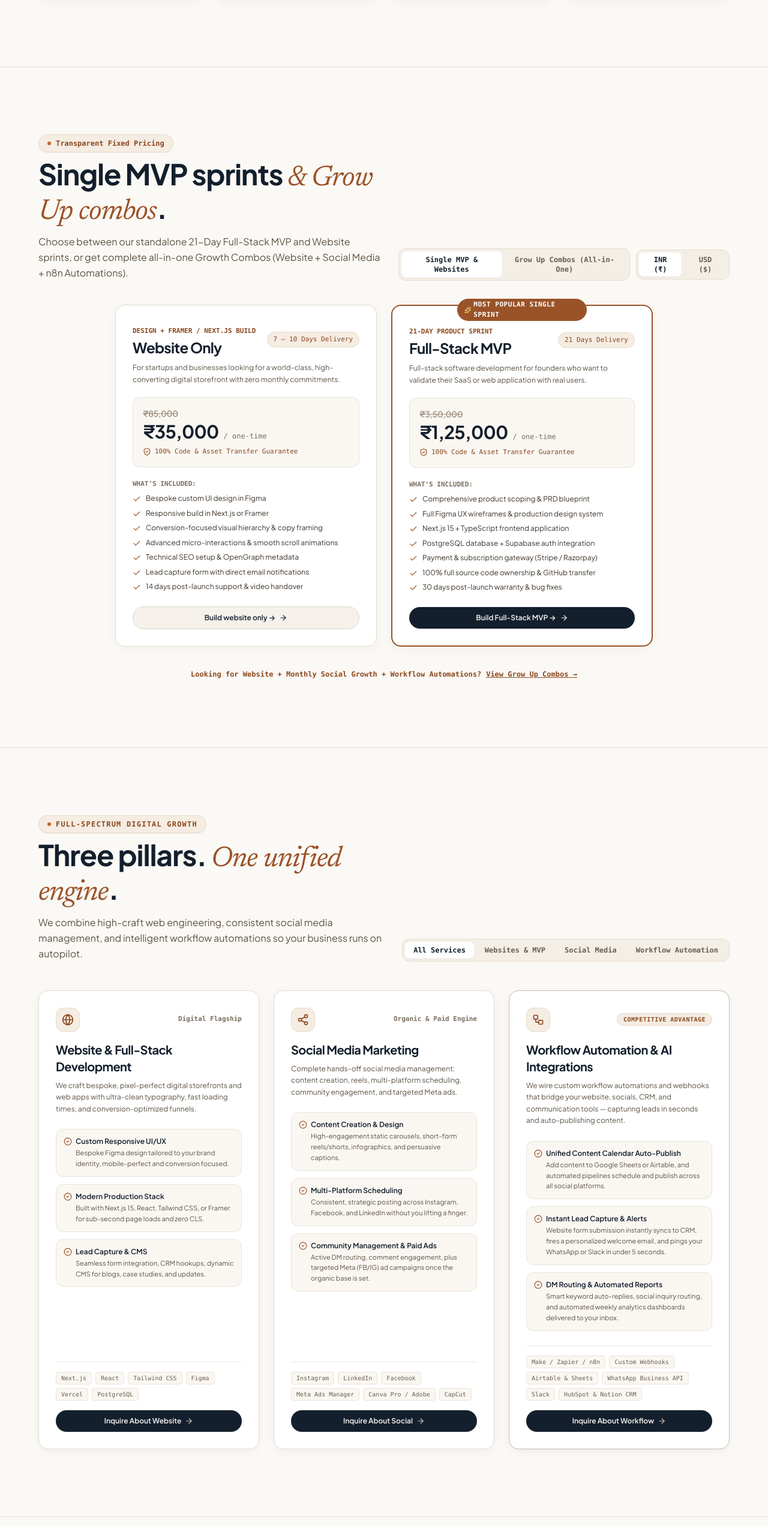
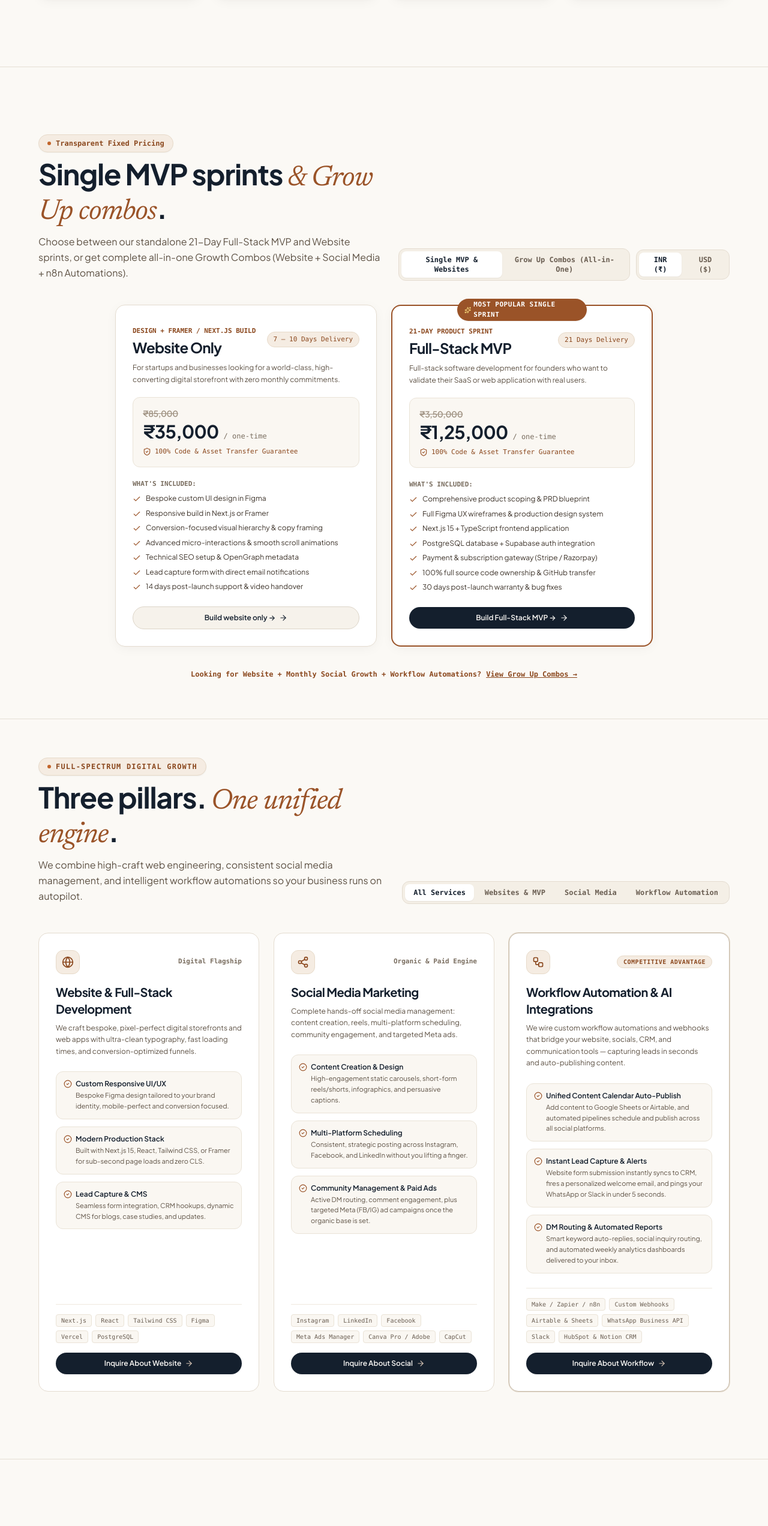
Before and after one commit to rajchowdhury-rc/Agency, a React (Vite) app: page / in a window 1280 px wide. Shown: the part 3131-5675 px from the top of the page at 60% size. Built offline with nearby package versions, Linux system fonts and the light colour scheme.

Commit message:
style: refine spacing and card interactions
Adjust top padding for services and pricing sections to improve visual flow. Enhance card hover states with smooth transitions and shadow elevation to improve user interactivity.

```diff
--- a/src/components/PricingSection.tsx
+++ b/src/components/PricingSection.tsx
@@ -11,7 +11,7 @@ export default function PricingSection({ onSelectPlan }: PricingSectionProps) {
   const [currency, setCurrency] = useState<'INR' | 'USD'>('INR');
 
   return (
-    <section id="pricing" className="py-20 sm:py-28 px-4 sm:px-6 lg:px-8 relative bg-[#FBF9F5] border-t border-[#E5DFD5]">
+    <section id="pricing" className="pt-20 sm:pt-28 pb-10 sm:pb-16 px-4 sm:px-6 lg:px-8 relative bg-[#FBF9F5] border-t border-[#E5DFD5]">
       <div className="max-w-6xl mx-auto relative z-10">
 
         {/* Section Header */}
@@ -98,10 +98,10 @@ export default function PricingSection({ onSelectPlan }: PricingSectionProps) {
                   <div
                     key={plan.id}
                     id={`standalone-card-${plan.id}`}
-                    className={`relative rounded-2xl p-6 sm:p-7 flex flex-col justify-between transition-all duration-200 ${
+                    className={`relative rounded-2xl p-6 sm:p-7 flex flex-col justify-between transition-all duration-300 hover:-translate-y-1 hover:shadow-xl ${
                       isMvp
                         ? 'bg-white border-2 border-[#9A5328] shadow-card'
-                        : 'bg-white border border-[#E4DCD0] shadow-card'
+                        : 'bg-white border border-[#E4DCD0] shadow-card hover:border-[#C8BCAB]'
                     }`}
                   >
                     {isMvp && (
@@ -212,10 +212,10 @@ export default function PricingSection({ onSelectPlan }: PricingSectionProps) {
                   <div
                     key={pkg.id}
                     id={`combo-card-${pkg.id}`}
-                    className={`relative rounded-2xl p-6 sm:p-7 flex flex-col justify-between transition-all duration-200 ${
+                    className={`relative rounded-2xl p-6 sm:p-7 flex flex-col justify-between transition-all duration-300 hover:-translate-y-1 hover:shadow-xl ${
                       isPopular
                         ? 'bg-white border-2 border-[#9A5328] shadow-card'
-                        : 'bg-white border border-[#E4DCD0] shadow-card'
+                        : 'bg-white border border-[#E4DCD0] shadow-card hover:border-[#C8BCAB]'
                     }`}
                   >
                     {/* Hero Badge */}
--- a/src/components/ServicesSection.tsx
+++ b/src/components/ServicesSection.tsx
@@ -26,7 +26,7 @@ export default function ServicesSection({ onSelectService }: ServicesSectionProp
     : SERVICE_PILLARS.filter((p) => p.id === activeTab);
 
   return (
-    <section id="services" className="py-20 sm:py-28 px-4 sm:px-6 lg:px-8 relative bg-[#FBF9F5] border-t border-[#E5DFD5]">
+    <section id="services" className="pt-10 sm:pt-16 pb-20 sm:pb-28 px-4 sm:px-6 lg:px-8 relative bg-[#FBF9F5] border-t border-[#E5DFD5]">
       <div className="max-w-6xl mx-auto">
 
         {/* Section Header */}
@@ -99,7 +99,7 @@ export default function ServicesSection({ onSelectService }: ServicesSectionProp
               <div
                 key={pillar.id}
                 id={`service-card-${pillar.id}`}
-                className={`rounded-2xl p-6 sm:p-7 bg-white border flex flex-col justify-between transition-all duration-200 shadow-card ${
+                className={`rounded-2xl p-6 sm:p-7 bg-white border flex flex-col justify-between transition-all duration-300 hover:-translate-y-1 hover:shadow-xl ${
                   isDifferentiator
                     ? 'border-[#C8BCAB] ring-1 ring-[#E2D8CA]'
                     : 'border-[#E4DCD0] hover:border-[#CCC1B0]'
```
